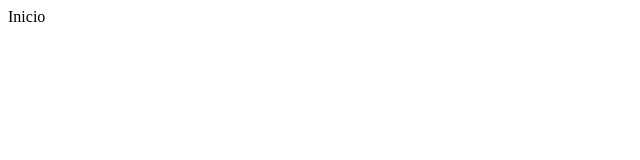
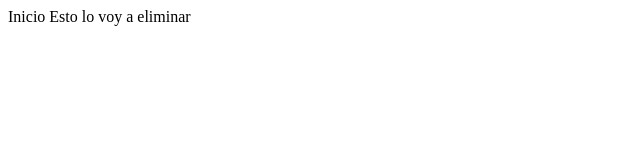
Before and after one commit to YaanitGran/project1, a plain HTML site: page main.html in a window 1280 px wide. Shown: the whole page, without its empty margins (0-640 px from the left). Drawn offline with Linux system fonts and the light colour scheme.

Commit message:
M main.html

```diff
--- a/main.html
+++ b/main.html
@@ -1,3 +1,4 @@
 <html>
 	<head> Inicio </head>
+	<body> Esto lo voy a eliminar </body>
 </html>
```
